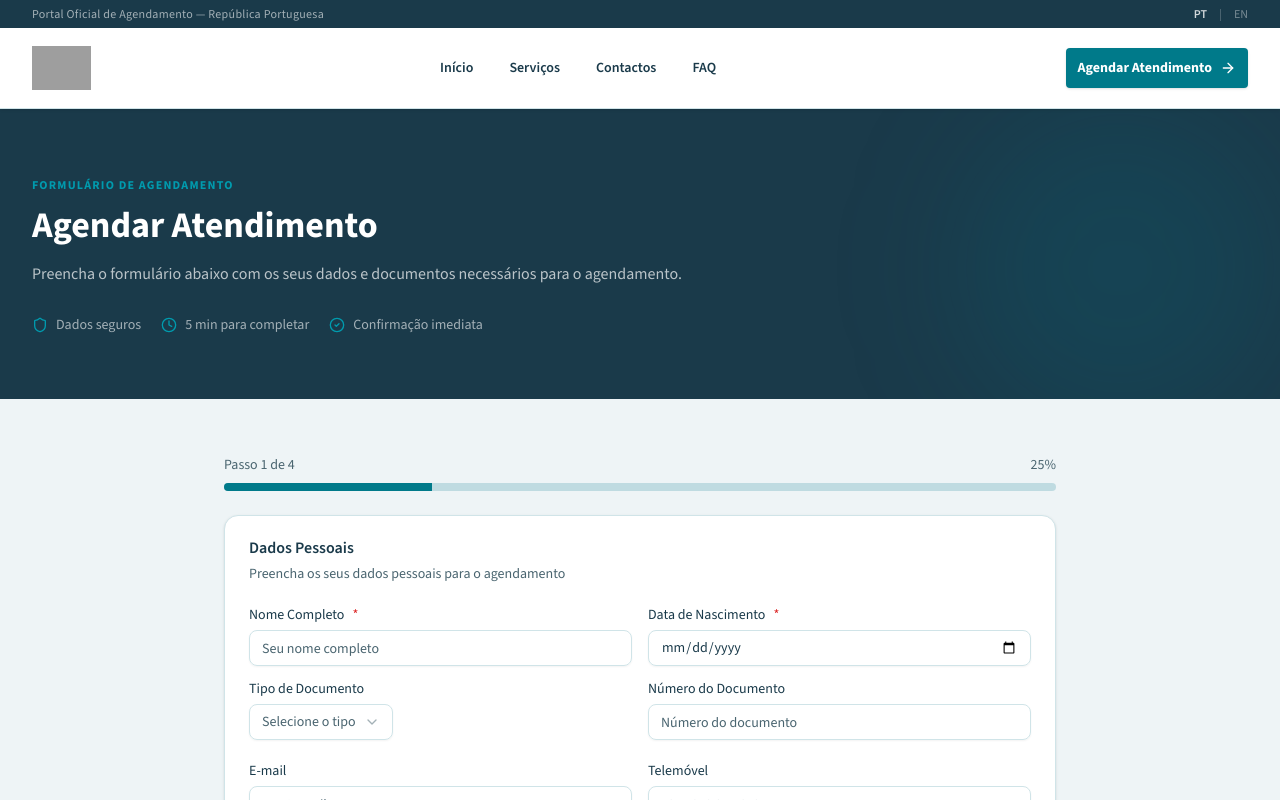
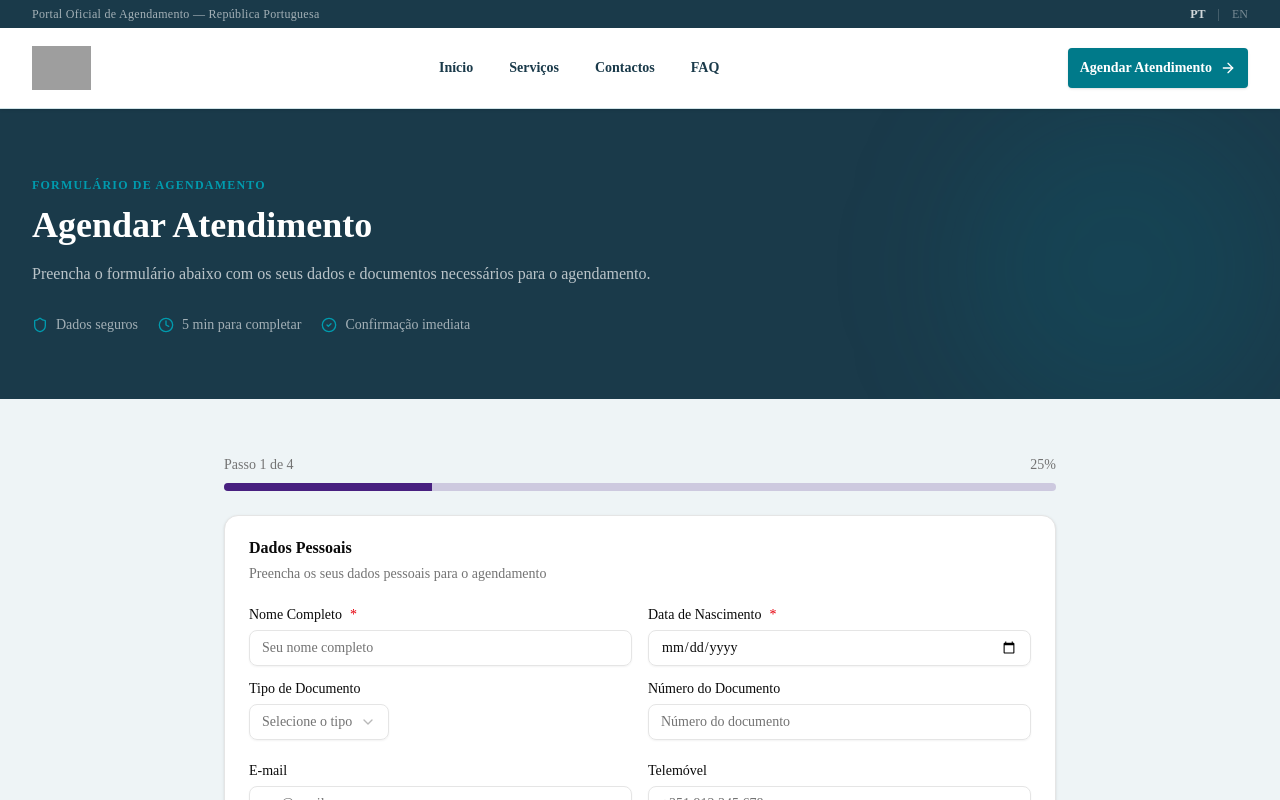
Before and after one commit to ALCIDES-CPU/solve, a Next.js app: page /agendar in a window 1280 px wide. Shown: the top 800 px of the page. Built offline with nearby package versions, Linux system fonts and the light colour scheme; grey boxes are pictures that could not be loaded.

Commit message:
Update globals.css

```diff
--- a/app/globals.css
+++ b/app/globals.css
@@ -1,161 +1,116 @@
-@import url("https://fonts.googleapis.com/css2?family=Source+Sans+3:wght@300;400;500;600;700&display=swap");
-
-@import "tailwindcss";
-@import "tw-animate-css";
+@import 'tailwindcss';
+@import 'tw-animate-css';
 
 @custom-variant dark (&:is(.dark *));
 
-/*
-Paleta oficial AIMA — aima.gov.pt
+:root {
+  --background: oklch(1 0 0);
+  --foreground: oklch(0.145 0 0);
+  --card: oklch(1 0 0);
+  --card-foreground: oklch(0.145 0 0);
+  --popover: oklch(1 0 0);
+  --popover-foreground: oklch(0.145 0 0);
 
-Teal principal:    #007A8A  (header, botões primários)
-Teal escuro:       #005F6E
-Teal claro:        #009BAE
-Cinza azulado:     #1A3A4A  (texto principal)
-Cinza médio:       #4A6570
-Cinza claro:       #EEF4F6  (fundos suaves)
-Branco:            #FFFFFF
-Laranja destaque:  #E8630A  (acento / CTA secundário)
-*/
+  /* Cor Primária: #5B2C83 convertida para OKLCH */
+  --primary: oklch(0.358 0.151 297.4);
+  --primary-foreground: oklch(0.985 0 0);
 
-:root {
-  --background: #FFFFFF;
-  --foreground: #1A3A4A;
-
-  --card: #FFFFFF;
-  --card-foreground: #1A3A4A;
-
-  --popover: #FFFFFF;
-  --popover-foreground: #1A3A4A;
-
-  --primary: #007A8A;
-  --primary-foreground: #FFFFFF;
-
-  --secondary: #E8630A;
-  --secondary-foreground: #FFFFFF;
-
-  --accent: #009BAE;
-  --accent-foreground: #FFFFFF;
-
-  --muted: #EEF4F6;
-  --muted-foreground: #4A6570;
-
-  --destructive: #dc2626;
-  --destructive-foreground: #FFFFFF;
-
-  --border: #D0E4E8;
-  --input: #D0E4E8;
-  --ring: #007A8A;
-
+  --secondary: oklch(0.97 0 0);
+  --secondary-foreground: oklch(0.358 0.151 297.4);
+  --muted: oklch(0.97 0 0);
+  --muted-foreground: oklch(0.556 0 0);
+  --accent: oklch(0.94 0.03 297.4);
+  --accent-foreground: oklch(0.358 0.151 297.4);
+  --destructive: oklch(0.577 0.245 27.325);
+  --destructive-foreground: oklch(0.985 0 0);
+  --border: oklch(0.922 0 0);
+  --input: oklch(0.922 0 0);
+  --ring: oklch(0.358 0.151 297.4);
+  --chart-1: oklch(0.358 0.151 297.4);
+  --chart-2: oklch(0.6 0.118 184.704);
+  --chart-3: oklch(0.398 0.07 227.392);
+  --chart-4: oklch(0.828 0.189 84.429);
+  --chart-5: oklch(0.769 0.188 70.08);
   --radius: 0.625rem;
-
-  --chart-1: #007A8A;
-  --chart-2: #1A3A4A;
-  --chart-3: #009BAE;
-  --chart-4: #E8630A;
-  --chart-5: #4A6570;
-
-  --sidebar: #1A3A4A;
-  --sidebar-foreground: #FFFFFF;
-
-  --sidebar-primary: #007A8A;
-  --sidebar-primary-foreground: #FFFFFF;
-
-  --sidebar-accent: #005F6E;
-  --sidebar-accent-foreground: #FFFFFF;
-
-  --sidebar-border: #005F6E;
-  --sidebar-ring: #009BAE;
+  --sidebar: oklch(0.985 0 0);
+  --sidebar-foreground: oklch(0.145 0 0);
+  --sidebar-primary: oklch(0.358 0.151 297.4);
+  --sidebar-primary-foreground: oklch(0.985 0 0);
+  --sidebar-accent: oklch(0.97 0 0);
+  --sidebar-accent-foreground: oklch(0.358 0.151 297.4);
+  --sidebar-border: oklch(0.922 0 0);
+  --sidebar-ring: oklch(0.358 0.151 297.4);
 }
 
 .dark {
-  --background: #1A3A4A;
-  --foreground: #FFFFFF;
+  --background: oklch(0.145 0 0);
+  --foreground: oklch(0.985 0 0);
+  --card: oklch(0.145 0 0);
+  --card-foreground: oklch(0.985 0 0);
+  --popover: oklch(0.145 0 0);
+  --popover-foreground: oklch(0.985 0 0);
 
-  --card: #1E4255;
-  --card-foreground: #FFFFFF;
+  /* No modo dark, o Primary continua o mesmo roxo ou levemente mais claro */
+  --primary: oklch(0.45 0.17 297.4);
+  --primary-foreground: oklch(0.985 0 0);
 
-  --popover: #1E4255;
-  --popover-foreground: #FFFFFF;
-
-  --primary: #009BAE;
-  --primary-foreground: #FFFFFF;
-
-  --secondary: #E8630A;
-  --secondary-foreground: #FFFFFF;
-
-  --accent: #007A8A;
-  --accent-foreground: #FFFFFF;
-
-  --muted: #1E4255;
-  --muted-foreground: #A0C4CD;
-
-  --destructive: #ef4444;
-  --destructive-foreground: #FFFFFF;
-
-  --border: #2A5060;
-  --input: #2A5060;
-  --ring: #009BAE;
-
-  --chart-1: #009BAE;
-  --chart-2: #A0C4CD;
-  --chart-3: #007A8A;
-  --chart-4: #E8630A;
-  --chart-5: #FFFFFF;
-
-  --sidebar: #1A3A4A;
-  --sidebar-foreground: #FFFFFF;
-
-  --sidebar-primary: #009BAE;
-  --sidebar-primary-foreground: #FFFFFF;
-
-  --sidebar-accent: #1E4255;
-  --sidebar-accent-foreground: #FFFFFF;
-
-  --sidebar-border: #2A5060;
-  --sidebar-ring: #009BAE;
+  --secondary: oklch(0.269 0 0);
+  --secondary-foreground: oklch(0.985 0 0);
+  --muted: oklch(0.269 0 0);
+  --muted-foreground: oklch(0.708 0 0);
+  --accent: oklch(0.25 0.08 297.4);
+  --accent-foreground: oklch(0.985 0 0);
+  --destructive: oklch(0.396 0.141 25.723);
+  --destructive-foreground: oklch(0.637 0.237 25.331);
+  --border: oklch(0.269 0 0);
+  --input: oklch(0.269 0 0);
+  --ring: oklch(0.45 0.17 297.4);
+  --chart-1: oklch(0.45 0.17 297.4);
+  --chart-2: oklch(0.696 0.17 162.48);
+  --chart-3: oklch(0.769 0.188 70.08);
+  --chart-4: oklch(0.627 0.265 303.9);
+  --chart-5: oklch(0.645 0.246 16.439);
+  --sidebar: oklch(0.205 0 0);
+  --sidebar-foreground: oklch(0.985 0 0);
+  --sidebar-primary: oklch(0.45 0.17 297.4);
+  --sidebar-primary-foreground: oklch(0.985 0 0);
+  --sidebar-accent: oklch(0.269 0 0);
+  --sidebar-accent-foreground: oklch(0.985 0 0);
+  --sidebar-border: oklch(0.269 0 0);
+  --sidebar-ring: oklch(0.45 0.17 297.4);
 }
 
 @theme inline {
-
-  --font-sans: "Source Sans 3", system-ui, sans-serif;
-  --font-serif: "Georgia", serif;
-  --font-mono: "Geist Mono", monospace;
-
+  --font-sans: 'Geist', 'Geist Fallback';
+  --font-mono: 'Geist Mono', 'Geist Mono Fallback';
   --color-background: var(--background);
   --color-foreground: var(--foreground);
-
   --color-card: var(--card);
   --color-card-foreground: var(--card-foreground);
-
   --color-popover: var(--popover);
   --color-popover-foreground: var(--popover-foreground);
-
   --color-primary: var(--primary);
   --color-primary-foreground: var(--primary-foreground);
-
   --color-secondary: var(--secondary);
   --color-secondary-foreground: var(--secondary-foreground);
-
   --color-muted: var(--muted);
   --color-muted-foreground: var(--muted-foreground);
-
   --color-accent: var(--accent);
   --color-accent-foreground: var(--accent-foreground);
-
   --color-destructive: var(--destructive);
   --color-destructive-foreground: var(--destructive-foreground);
-
   --color-border: var(--border);
   --color-input: var(--input);
   --color-ring: var(--ring);
-
   --color-chart-1: var(--chart-1);
   --color-chart-2: var(--chart-2);
   --color-chart-3: var(--chart-3);
   --color-chart-4: var(--chart-4);
   --color-chart-5: var(--chart-5);
-
+  --radius-sm: calc(var(--radius) - 4px);
+  --radius-md: calc(var(--radius) - 2px);
+  --radius-lg: var(--radius);
+  --radius-xl: calc(var(--radius) + 4px);
   --color-sidebar: var(--sidebar);
   --color-sidebar-foreground: var(--sidebar-foreground);
   --color-sidebar-primary: var(--sidebar-primary);
@@ -164,52 +119,13 @@ Laranja destaque:  #E8630A  (acento / CTA secundário)
   --color-sidebar-accent-foreground: var(--sidebar-accent-foreground);
   --color-sidebar-border: var(--sidebar-border);
   --color-sidebar-ring: var(--sidebar-ring);
-
-  --radius-sm: calc(var(--radius) - 4px);
-  --radius-md: calc(var(--radius) - 2px);
-  --radius-lg: var(--radius);
-  --radius-xl: calc(var(--radius) + 4px);
 }
 
 @layer base {
-
   * {
     @apply border-border outline-ring/50;
   }
-
   body {
-    @apply bg-background text-foreground antialiased font-sans;
+    @apply bg-background text-foreground;
   }
-
 }
-
-html {
-  scroll-behavior: smooth;
-}
-
-/* Scrollbar */
-
-::-webkit-scrollbar {
-  width: 6px;
-  height: 6px;
-}
-
-::-webkit-scrollbar-track {
-  background: var(--muted);
-}
-
-::-webkit-scrollbar-thumb {
-  background: var(--primary);
-  border-radius: 4px;
-}
-
-::-webkit-scrollbar-thumb:hover {
-  background: var(--accent);
-}
-
-/* Text selection */
-
-::selection {
-  background: var(--primary);
-  color: var(--primary-foreground);
-}
```
